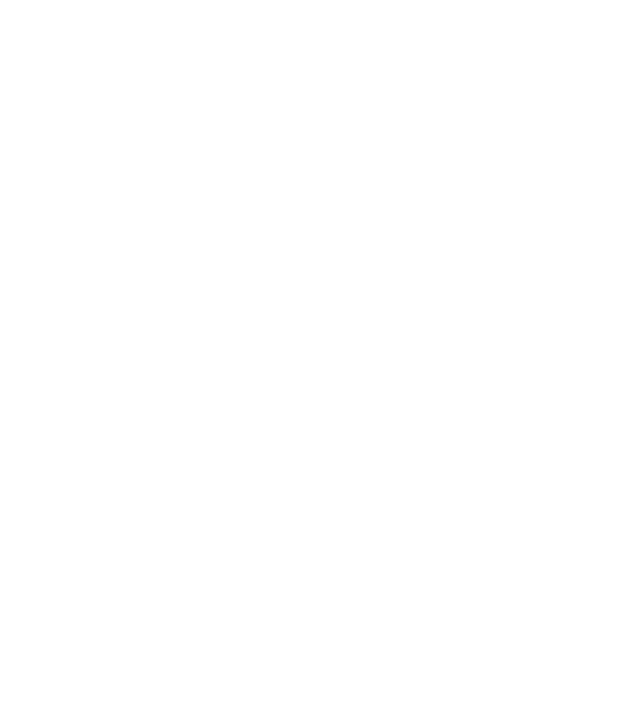
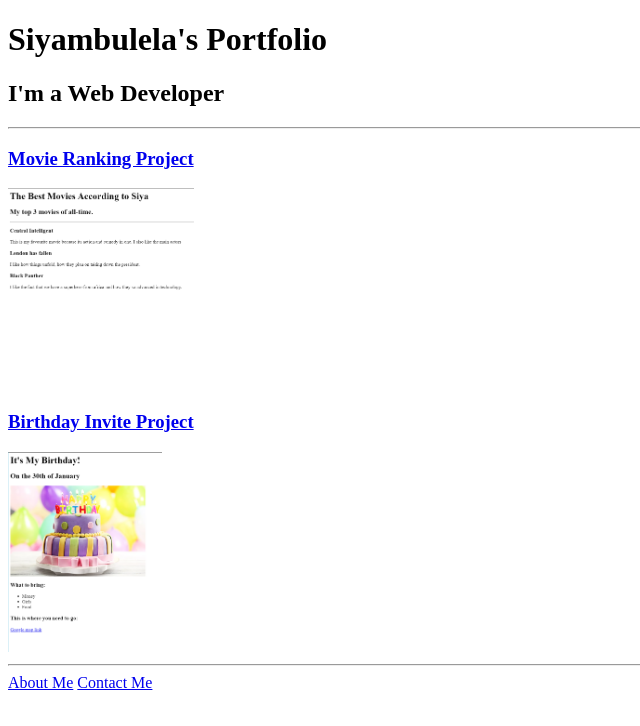
Before and after one commit to SiyambulelaW/html-portfolio, a plain HTML site: page index.html in a window 1280 px wide. Shown: the whole page, without its empty margins (0-640 px from the left). Drawn offline with Linux system fonts and the light colour scheme.

Commit message:
Add files via upload

```diff
--- a/index.html
+++ b/index.html
@@ -1,15 +1,19 @@
-<!-- TODO 1: Create the HTML Boilerplate -->
-
-<!-- TODO 2: Add Your previous projects' HTML into the public folder -->
-
-<!-- TODO 3: Take screenshots of your project previews and add the images to the images folder -->
-
-<!-- TODO 4: Add titles/subtitles etc. -->
-
-<!-- TODO 5: Add a link to the project pages -->
-
-<!-- TODO 6: Add images to show the project previews
-HINT for TODO 6: You can use the height attribute set to 200 to make the image smaller:
-https://developer.mozilla.org/en-US/docs/Web/HTML/Element/img#attr-height -->
-
-<!-- TODO 7: Add the Contact Me and About Me page links -->
+<!DOCTYPE html>
+<html lang="en">
+<head>
+    <meta charset="UTF-8">
+    <title>Siya's Portfolio</title>
+</head>
+<body>
+    <h1>Siyambulela's Portfolio</h1>
+    <h2>I'm a Web Developer</h2>
+    <hr/>
+    <h3><a href="./public/Movie-ranking 2.html">Movie Ranking Project</a></h3>
+    <img src="./assets/images/Best movies according to Siya.png" height="200" alt="Movie Ranking project preview"/>
+    <h3><a href="./public/Birthday-invite 2.html">Birthday Invite Project</a></h3>
+    <img src="./assets/Siya birthday invite.png" height="200" alt="Siya's birthday invite"/>
+    <hr/>
+    <a href="./public/about.html">About Me</a>
+    <a href="./public/contact.html">Contact Me</a>
+</body>
+</html>
```
